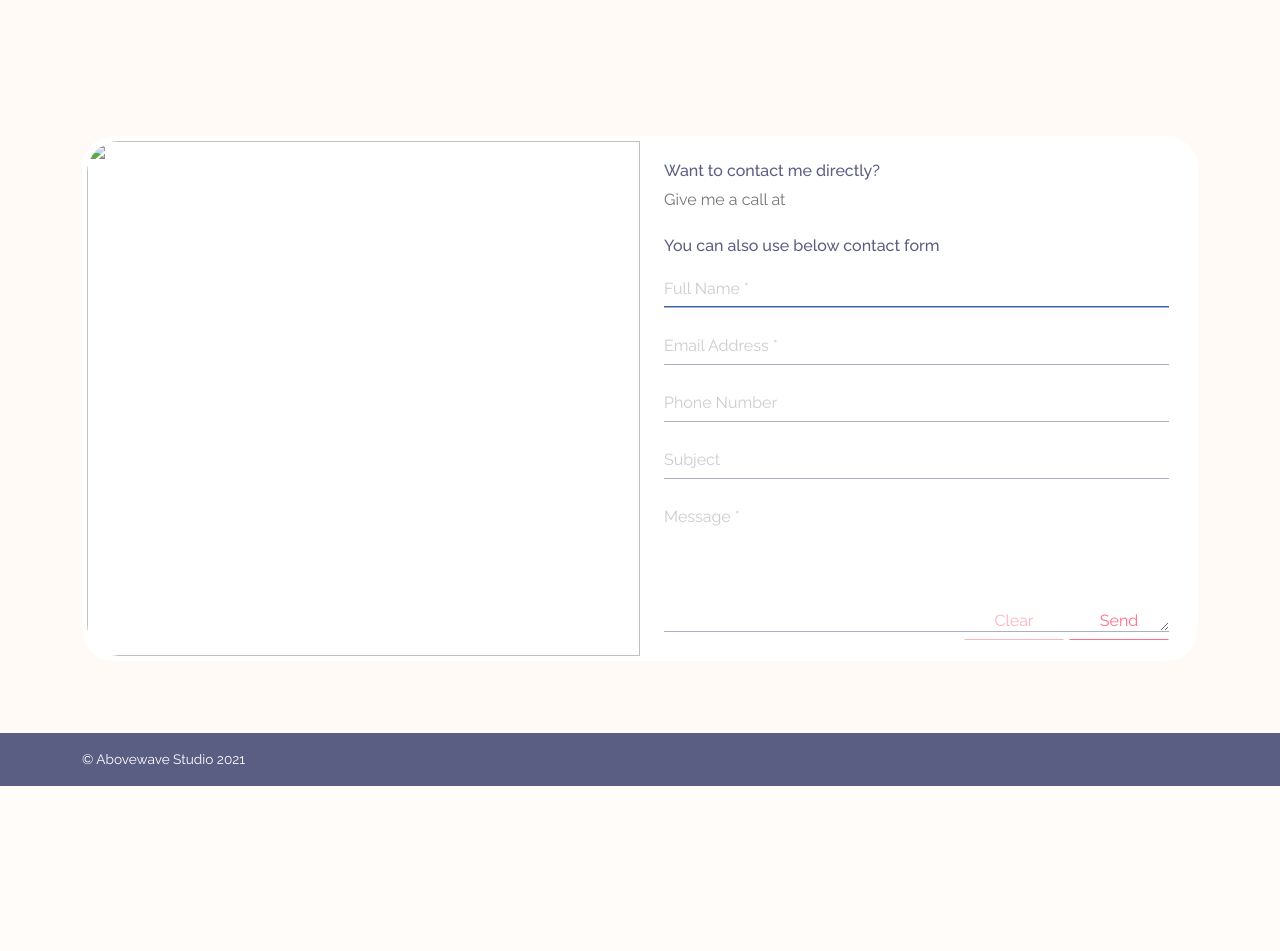
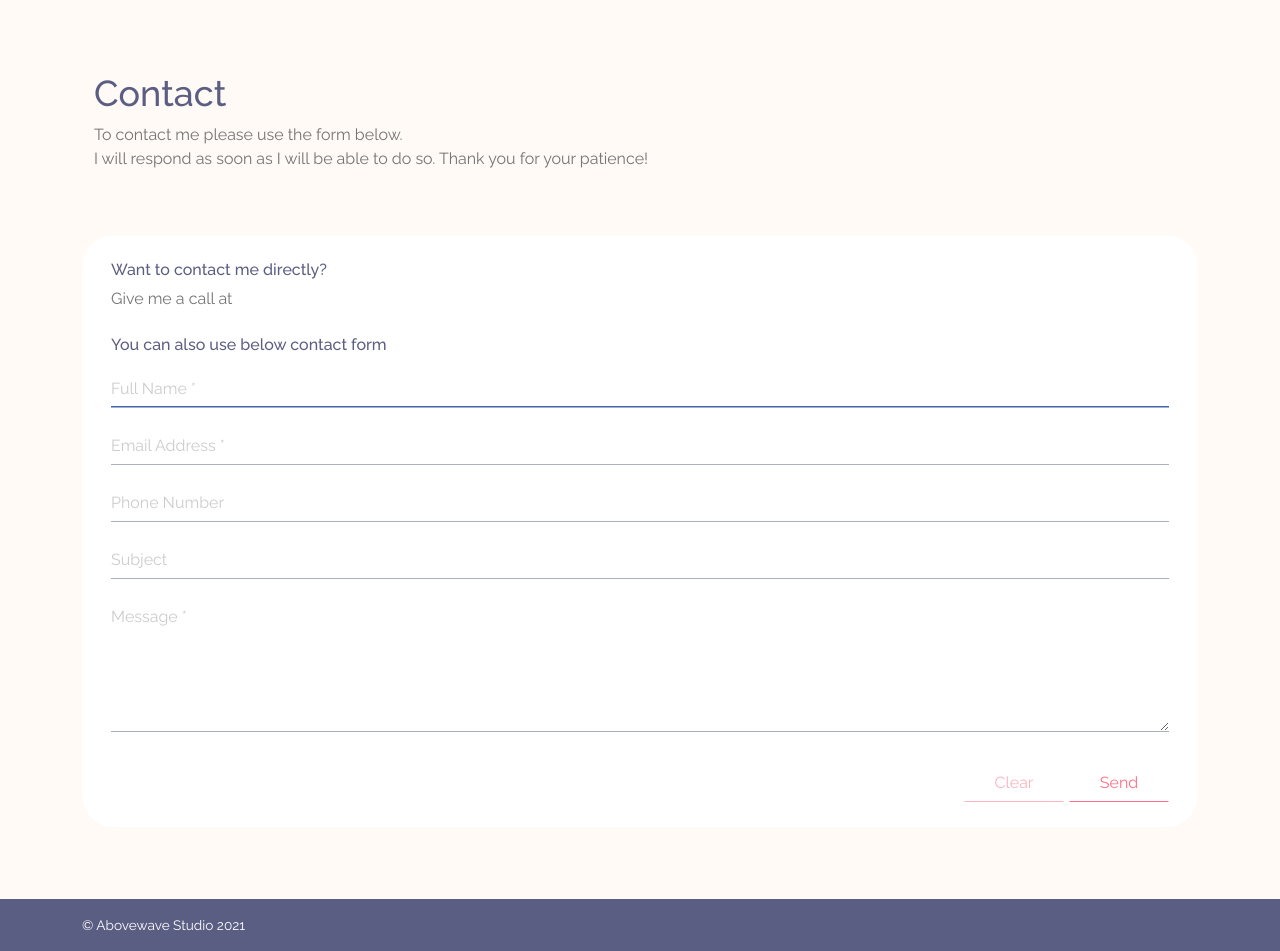
Before and after one commit to KarolSliwka/Esteticanails, a Django app: page /contact/ in a window 1280 px wide. Shown: the part 160-1111 px from the top of the page. Before the commit the page ends 946 px from the top, so only its background shows below. Run offline with Django 3.2, Linux system fonts and the light colour scheme; data that the repository does not hold is empty; parts of the project's set-up code (start-up, migrations or seed data) failed here and were passed over.

Commit message:
Contact page information replacement added

```diff
--- a/contact/static/contact/scss/_contact.scss
+++ b/contact/static/contact/scss/_contact.scss
@@ -50,9 +50,7 @@ form {
 
     .buttons {
         text-align: right;
-        position: absolute;
-        bottom: 1rem;
-        right: 1.5rem;
+        margin-top: 2rem;
         .btn {
             width: 100px;
             border-bottom: 1px solid rgba($rythm, 0.5);
--- a/contact/templates/contact/contact.html
+++ b/contact/templates/contact/contact.html
@@ -8,15 +8,24 @@
 <div class="container my-5">
     <div class="row">
         <div class="col-xs-12 col-sm-12 col-md-12 col-lg-12 col-xl-12 my-4 px-4">
+            {% if contact_info.title %}
             <h1 class="title-b">{{ contact_info.title }}</h1>
             <p class="p-medium">{{ contact_info.promo_text }}</p>
+            {% else %}
+            <h1 class="title-b">Contact</h1>
+            <p class="p-medium">To contact me please use the form below.<br> I will respond as soon as I will be able to
+                do so. Thank you for your patience!</p>
+            {% endif %}
         </div>
         <div class="my-4 px-4">
             <div class="row contact-container">
+                {% if contact_info.image %}
                 <div class="col-xs-12 col-sm-12 col-md-6 col-lg-6 col-xl-6 p-0">
                     <img src="{{ contact_info.image.url }}" alt="">
                 </div>
-                <div class="col-xs-12 col-sm-12 col-md-6 col-lg-6 col-xl-6 mt-3 px-4 py-1 position-relative">
+                {% endif %}
+                <div class="col-xs-12 col-sm-12 {% if contact_info.image %}col-md-6 col-lg-6 col-xl-6{% else %}
+                    col-md-12 col-lg-12 col-xl-12{% endif %} mt-3 px-4 py-1">
                     <h4 class="p-medium">Want to contact me directly?</h4>
                     <p class="p-medium mb-4">Give me a call at
                         <br class="d-block d-sm-none"><a href="{{ contact_info.phone_number }}" class="phone-number">
--- a/contact/views.py
+++ b/contact/views.py
@@ -39,12 +39,17 @@ def contact(request):
     else:
         contact_form = ContactForm()
 
-    contact_info = ContactHeader.objects.first()
+    if ContactHeader.objects.count() != 0:
+        contact_info = ContactHeader.objects.first()
+        context = {
+            'contact_form': contact_form,
+            'contact_info': contact_info,
+        }
+    else:
+        context = {
+            'contact_form': contact_form,
+        }
 
     template = 'contact/contact.html'
-    context = {
-        'contact_form': contact_form,
-        'contact_info': contact_info,
-    }
 
     return render(request, template, context)
```
Also changed, not shown: static/css/style.min.css.
